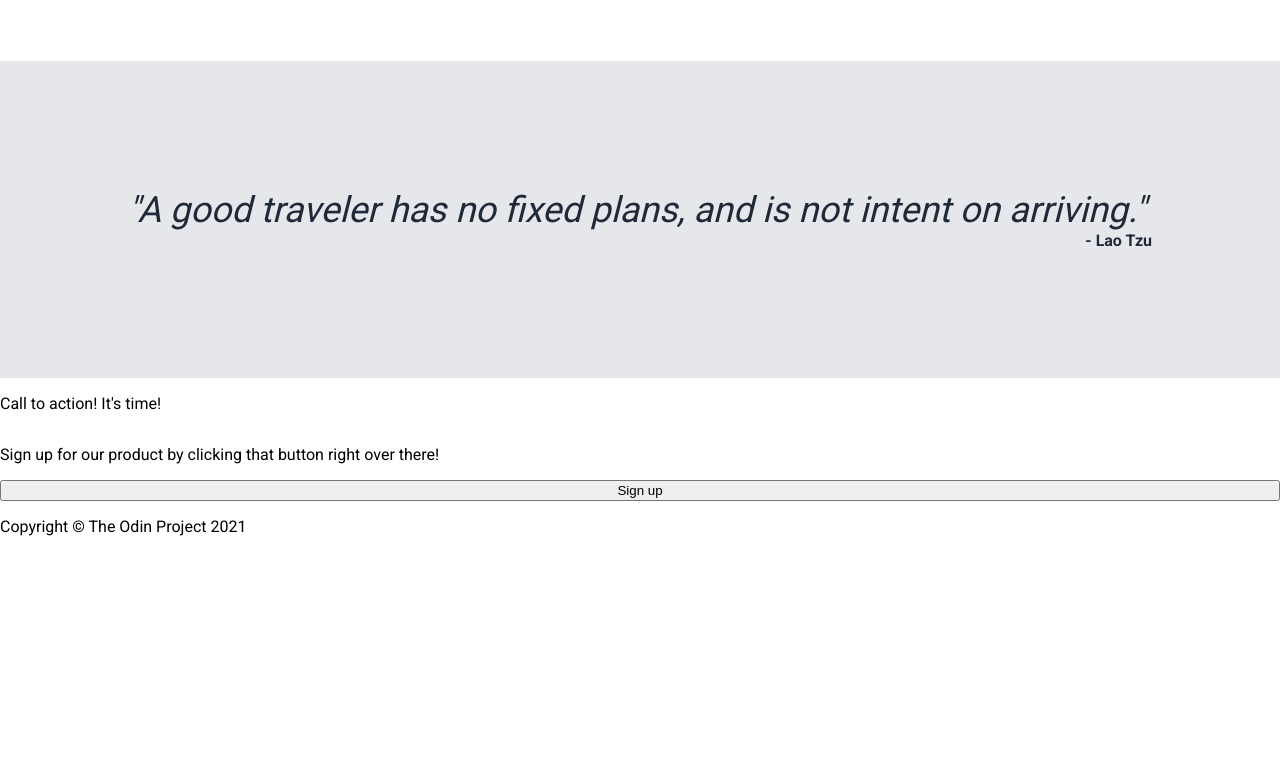
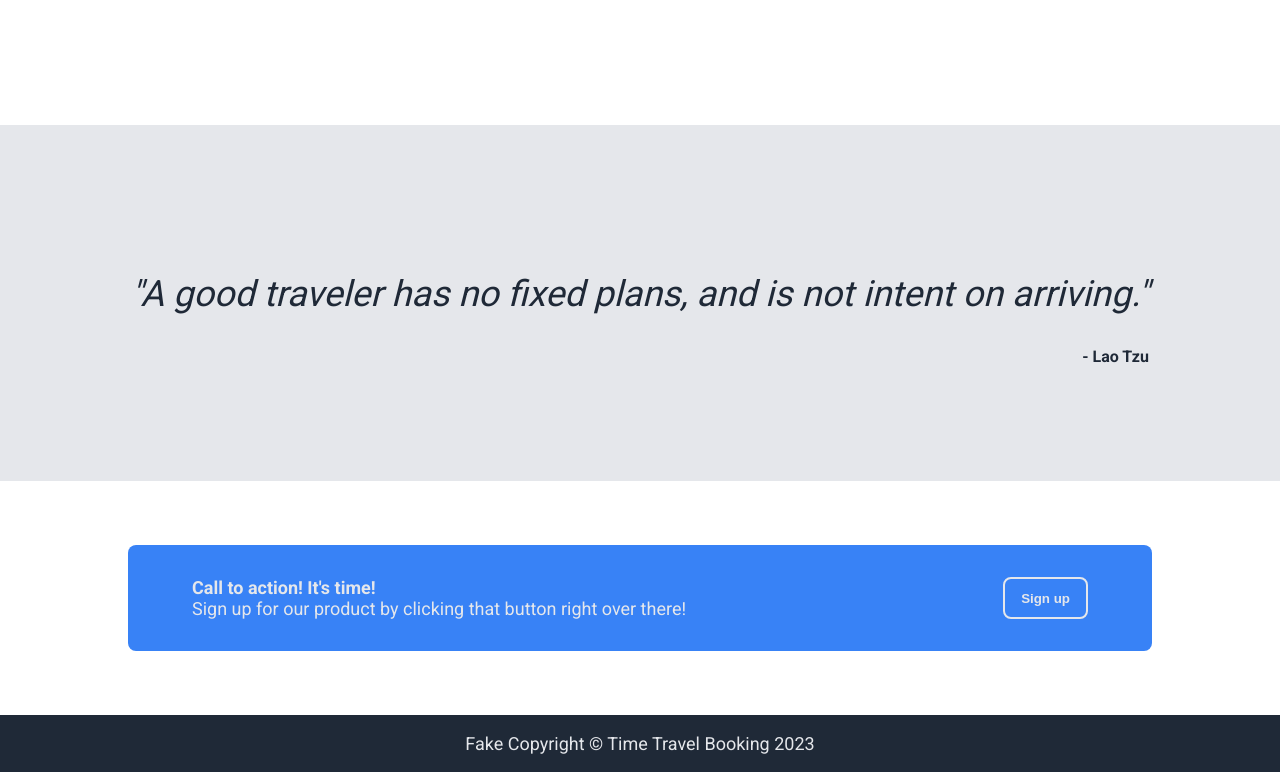
Before and after one commit to fshakoor/landing-page, a plain HTML site: page index.html in a window 1280 px wide. Shown: the part 979-1751 px from the top of the page. Before the commit the page ends 1531 px from the top, so only its background shows below. Drawn offline with Linux system fonts and the light colour scheme.

Commit message:
Completed styling section four call to action and footer
Add CSS to call to action and footer using colors and flexbox

```diff
--- a/index.html
+++ b/index.html
@@ -55,17 +55,23 @@
 
     <!-- section three -->
     <div class="section-three">
-        <p class="quote">"A good traveler has no fixed plans, and is not intent on arriving."</h1>
-        <p class="quote-speaker">- Lao Tzu</h3>
+        <div class="section-three-container">
+            <p class="quote">"A good traveler has no fixed plans, and is not intent on arriving."</p>
+            <p class="quote-speaker">- Lao Tzu</p>
+        </div>
     </div>
 
     <!-- section four -->
-    <p class="call-to-action">Call to action! It's time!</p>
-    <p class="sign-up">Sign up for our product by clicking that button right over there!</p>
-    <button class="button-two">Sign up</button>
+    <div class="section-four">
+        <div class="sub-section-four">
+            <p class="call-to-action">Call to action! It's time!</p>
+            <p class="sign-up">Sign up for our product by clicking that button right over there!</p>
+        </div>
+        <button class="button-two">Sign up</button>
+    </div>
 
     <footer>
-        <p class="copyright">Copyright © The Odin Project 2021</p>
+        <p class="copyright">Fake Copyright © Time Travel Booking 2023</p>
     </footer>
 </body>
 </html>
--- a/style.css
+++ b/style.css
@@ -17,6 +17,15 @@ header {
     background-color: #1F2937;
     padding: 16px 128px 128px;
     margin: 0;
+}
+
+footer {
+    background-color: #1F2937;
+    display: flex;
+    justify-content: center;
+    align-items: center;
+    color: #E5E7EB;
+    font-size: 18px;
 }
 
 .logo-links {
@@ -42,8 +51,9 @@ a {
 
 .main-header-container {
     display: flex;
-    justify-content: space-between;
-    gap: 32px;
+    justify-content: center;
+    align-items: center;
+    gap: 64px;
     padding: 0;
     margin: 0;
 }
@@ -96,6 +106,7 @@ a {
     font-size: 36px;
     font-weight: extra-bold;
     color: #1F2937;
+    padding: 32px;
 }
 
 .sub-image img {
@@ -129,13 +140,13 @@ a {
 
 .section-three {
     display: flex;
-    flex-direction: column;
-    /* justify-content: center; */
+    justify-content: center;
+    align-items: center;
     background-color: #E5E7eB;
     color: #1F2937;
     padding: 128px;
     margin: 0;
-
+    height: 100px;
 }
 
 .quote {
@@ -143,12 +154,45 @@ a {
     font-size: 36px;
     font-style: italic;
     font-weight: lighter;
-    margin: 0;
+    margin: 32px 0 0 0;
 }
 
 .quote-speaker {
+    margin: 32px 0 0 0;
+    font-weight: bold;
+    text-align: right;
+}
+
+.section-four {
     display:flex;
-    justify-content:right;
+    background-color: #3882F6;
+    margin: 64px 128px;
+    padding: 32px 64px;
+    border-radius: 8px;
+    justify-content: space-between;
+}
+
+.sub-section-four {
+    display: flex;
+    flex-direction: column;
+}
+
+.call-to-action,.sign-up {
+    padding: 0;
     margin: 0;
+    color: #E5E7EB;
+    font-size: 18px;
+}
+
+.call-to-action {
     font-weight: bold;
 }
+
+.button-two {
+    color: #E5E7EB;
+    border: #E5E7EB 2px solid;
+    background-color: #3882F6;
+    border-radius: 8px;
+    padding: 0 16px;
+    font-weight: bold;
+}
```
